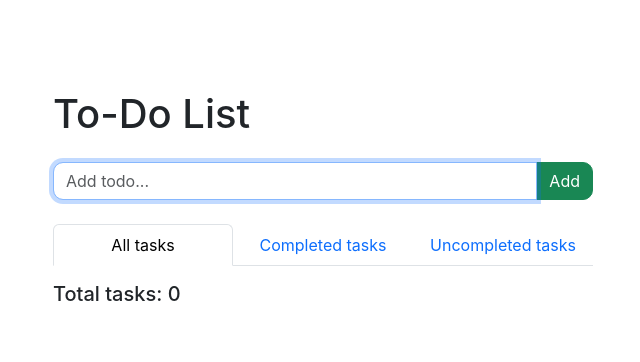
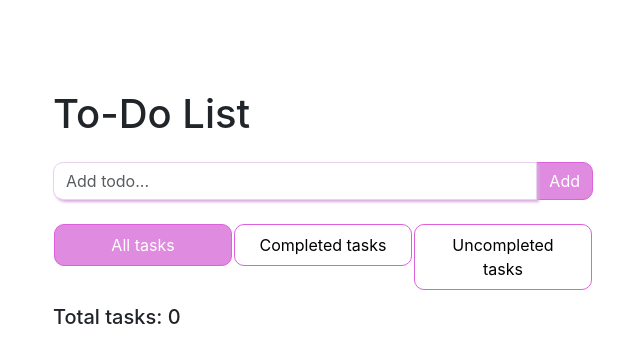
Before and after one commit to Aallyycoop/ToDo-List, a React (Create React App) app: page / in a window 1280 px wide. Shown: the top 362 px of the page, without its empty margins (317-957 px from the left). Built offline with nearby package versions, Linux system fonts and the light colour scheme.

Commit message:
fix styles

```diff
--- a/src/components/AddTodoForm.jsx
+++ b/src/components/AddTodoForm.jsx
@@ -37,7 +37,7 @@ const AddTodoForm = () => {
           className="mb-2 mr-sm-2"
           autoFocus
         />
-        <Button type="submit" variant="group-vertical" className="btn-success mb-2 btn-add">Add</Button>
+        <Button type="submit" variant="group-vertical" className="btn mb-2 btn-add">Add</Button>
         <Form.Label htmlFor="taskBody" hidden>Name</Form.Label>
       </Form.Group>
     </Form>
--- a/src/index.scss
+++ b/src/index.scss
@@ -33,9 +33,22 @@ h4 {
   border-bottom-left-radius: 10px;
 }
 
+.form-control:focus {
+  border-color: #EAD1EE;
+  box-shadow: 2px 2px 3px 0 #D9ABE1;
+}
+
 .btn-add {
-  border-top-right-radius: 10px!important;;
-  border-bottom-right-radius: 10px!important;;
+  border-top-right-radius: 10px!important;
+  border-bottom-right-radius: 10px!important;
+  background-color: #df8bdf;
+  color: white;
+  border-color: #dd60dd  !important;
+}
+
+.btn-add:hover {
+  background-color: #e073e0;
+  color: white;
 }
 
 .input-control {
@@ -86,6 +99,11 @@ word-break: break-all
   border-radius: 10px;
 }
 
+.list-group-item-success {
+  background-color: #ead1ee99;
+  color: white;
+}
+
 .list-group-item-success div .task-body::before {
   background-image: url('./assets/check.png');
 }
@@ -108,3 +126,30 @@ word-break: break-all
   text-decoration: none;
   color: black!important;
 }
+
+.nav-item {
+  margin: 0 1px;
+}
+
+.nav-tabs  {
+  border: none !important;
+}
+
+.nav-link {
+  border-width: 1.5px !important;
+  border-radius: 10px !important;
+  border-color: #dd60dd !important;
+  color: black !important;
+}
+
+.nav-link.active {
+  color: white !important;
+  border-color: #dd60dd  !important;
+  background-color: #df8bdf !important;
+}
+
+.nav-link:hover {
+  color: white !important;
+  background-color: #f2d1f2 !important;
+  border-color: #d182d1 !important;
+}
```
